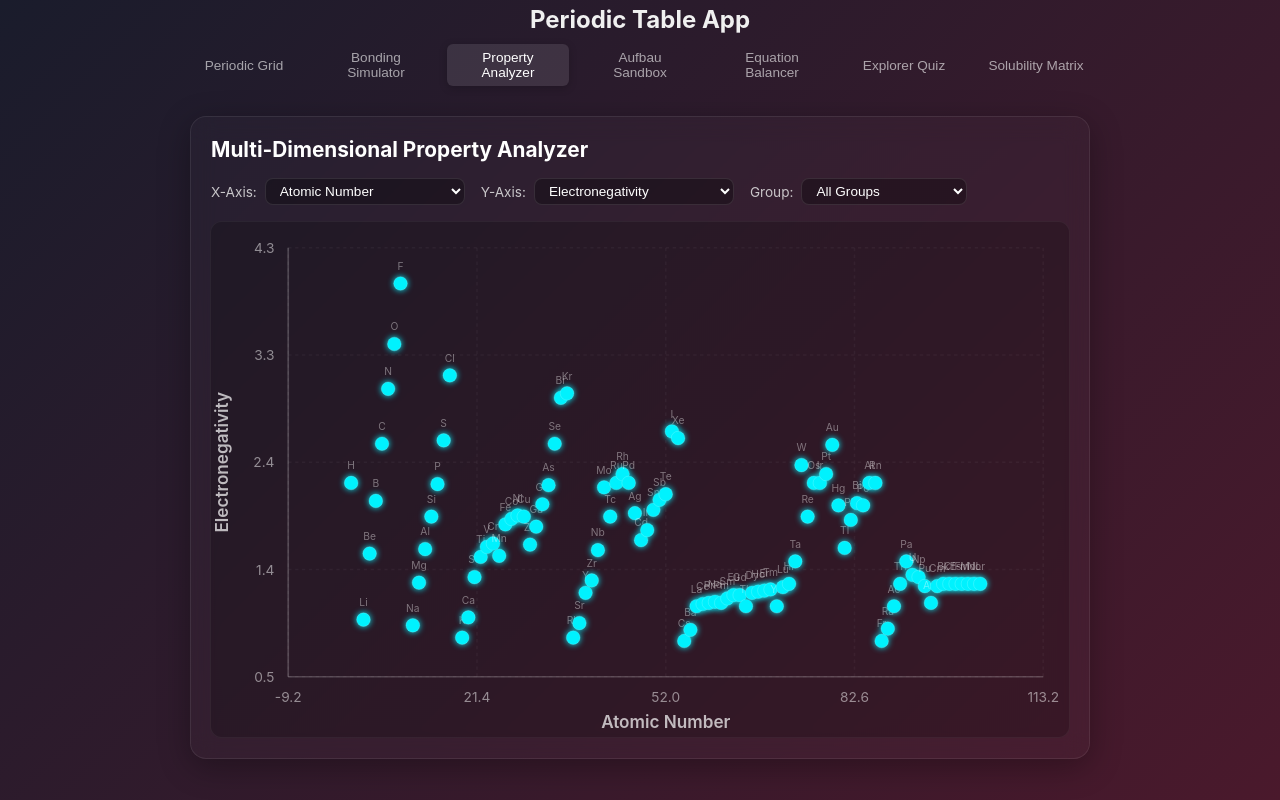
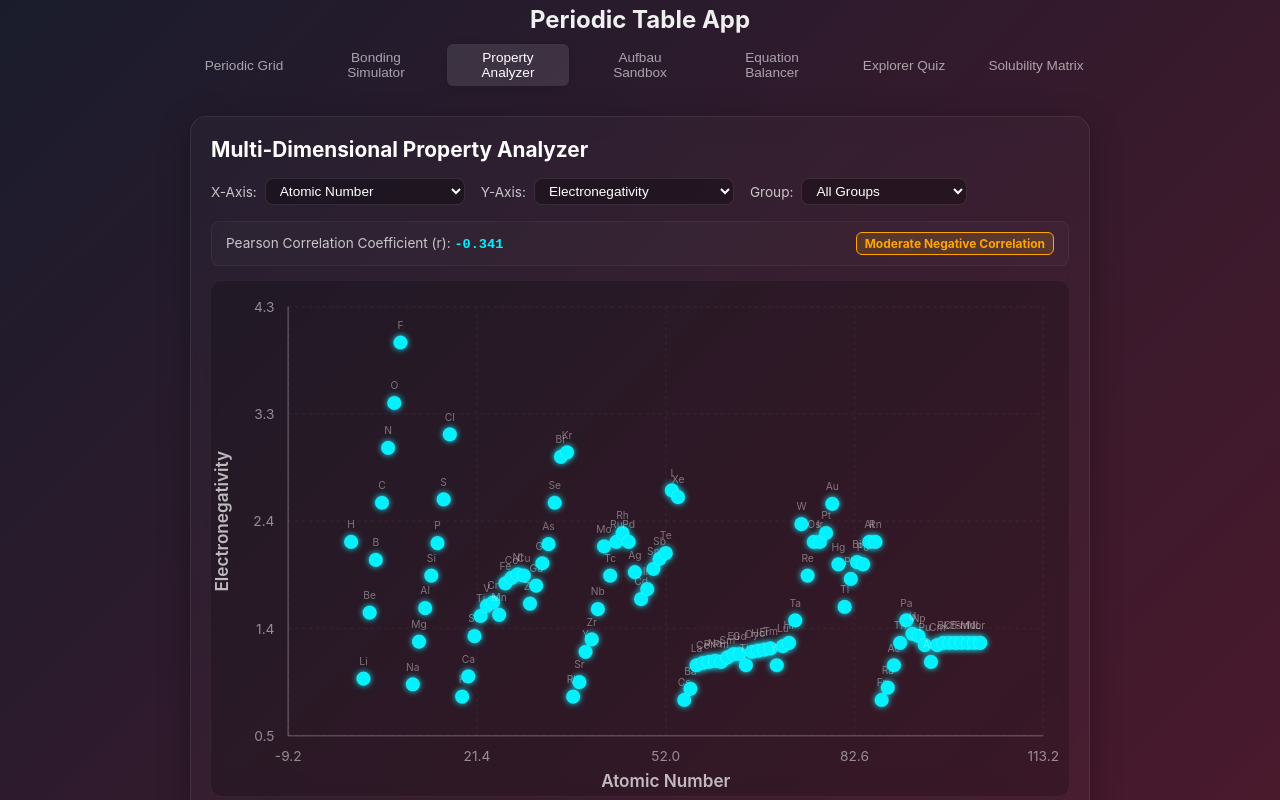
Before and after one commit to SavianAlexander/periodic-table-app, a React (Vite) app: page / in a window 1280 px wide. Both pictures are taken after a click on the button "Property Analyzer". Built offline with nearby package versions, Linux system fonts and the light colour scheme.

Commit message:
feat: add Pearson correlation index calculation to Property Analyzer

```diff
--- a/src/components/ComparisonGraph.jsx
+++ b/src/components/ComparisonGraph.jsx
@@ -68,6 +68,38 @@ export function ComparisonGraph() {
 
   const groupBlocks = Array.from(new Set(elements.map(el => el.groupBlock).filter(Boolean)));
 
+  const calculateCorrelation = () => {
+    if (validElements.length < 2) return null;
+    const n = validElements.length;
+    let sumX = 0, sumY = 0, sumXY = 0, sumX2 = 0, sumY2 = 0;
+
+    validElements.forEach(el => {
+      const x = el[propX.key];
+      const y = el[propY.key];
+      sumX += x;
+      sumY += y;
+      sumXY += x * y;
+      sumX2 += x * x;
+      sumY2 += y * y;
+    });
+
+    const num = (n * sumXY) - (sumX * sumY);
+    const den = Math.sqrt(((n * sumX2) - (sumX * sumX)) * ((n * sumY2) - (sumY * sumY)));
+    if (den === 0) return 0;
+    return num / den;
+  };
+
+  const correlation = calculateCorrelation();
+  const getCorrelationStrength = (r) => {
+    if (r === null) return 'N/A';
+    const abs = Math.abs(r);
+    let strength = '';
+    if (abs >= 0.7) strength = 'Strong';
+    else if (abs >= 0.3) strength = 'Moderate';
+    else strength = 'Weak/None';
+    return `${strength} ${r > 0 ? 'Positive' : 'Negative'} Correlation`;
+  };
+
   return (
     <div className="comparison-graph-container" style={{
       background: 'rgba(255, 255, 255, 0.02)',
@@ -118,6 +150,38 @@ export function ComparisonGraph() {
           </select>
         </div>
       </div>
+
+      {correlation !== null && (
+        <div style={{
+          background: 'rgba(255,255,255,0.02)',
+          border: '1px solid rgba(255,255,255,0.05)',
+          borderRadius: '8px',
+          padding: '10px 14px',
+          fontSize: '0.85rem',
+          display: 'flex',
+          justifyContent: 'space-between',
+          alignItems: 'center',
+          marginBottom: '14px',
+          flexWrap: 'wrap',
+          gap: '8px'
+        }}>
+          <div>
+            <span style={{ opacity: 0.8 }}>Pearson Correlation Coefficient (r):</span>{' '}
+            <strong style={{ color: '#00f2fe', fontFamily: 'monospace' }}>{correlation.toFixed(3)}</strong>
+          </div>
+          <div style={{
+            background: Math.abs(correlation) >= 0.7 ? 'rgba(46, 213, 115, 0.15)' : Math.abs(correlation) >= 0.3 ? 'rgba(255, 165, 2, 0.15)' : 'rgba(255, 71, 87, 0.15)',
+            border: `1px solid ${Math.abs(correlation) >= 0.7 ? '#2ed573' : Math.abs(correlation) >= 0.3 ? '#ffa502' : '#ff4757'}`,
+            color: Math.abs(correlation) >= 0.7 ? '#2ed573' : Math.abs(correlation) >= 0.3 ? '#ffa502' : '#ff4757',
+            padding: '3px 8px',
+            borderRadius: '6px',
+            fontSize: '0.75rem',
+            fontWeight: 'bold'
+          }}>
+            {getCorrelationStrength(correlation)}
+          </div>
+        </div>
+      )}
 
       <div style={{ position: 'relative', width: '100%', display: 'flex', flexDirection: 'column', alignItems: 'center' }}>
         {/* Render interactive SVG graph */}
```
